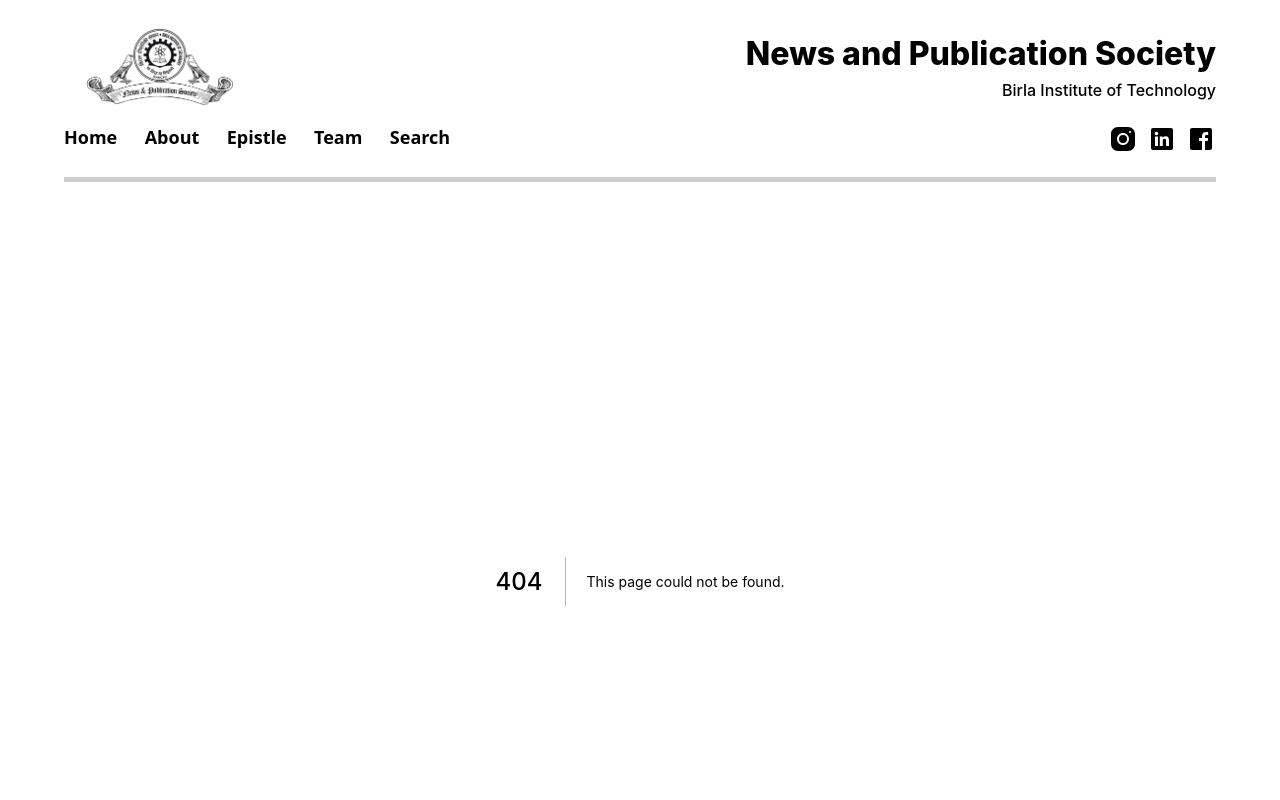
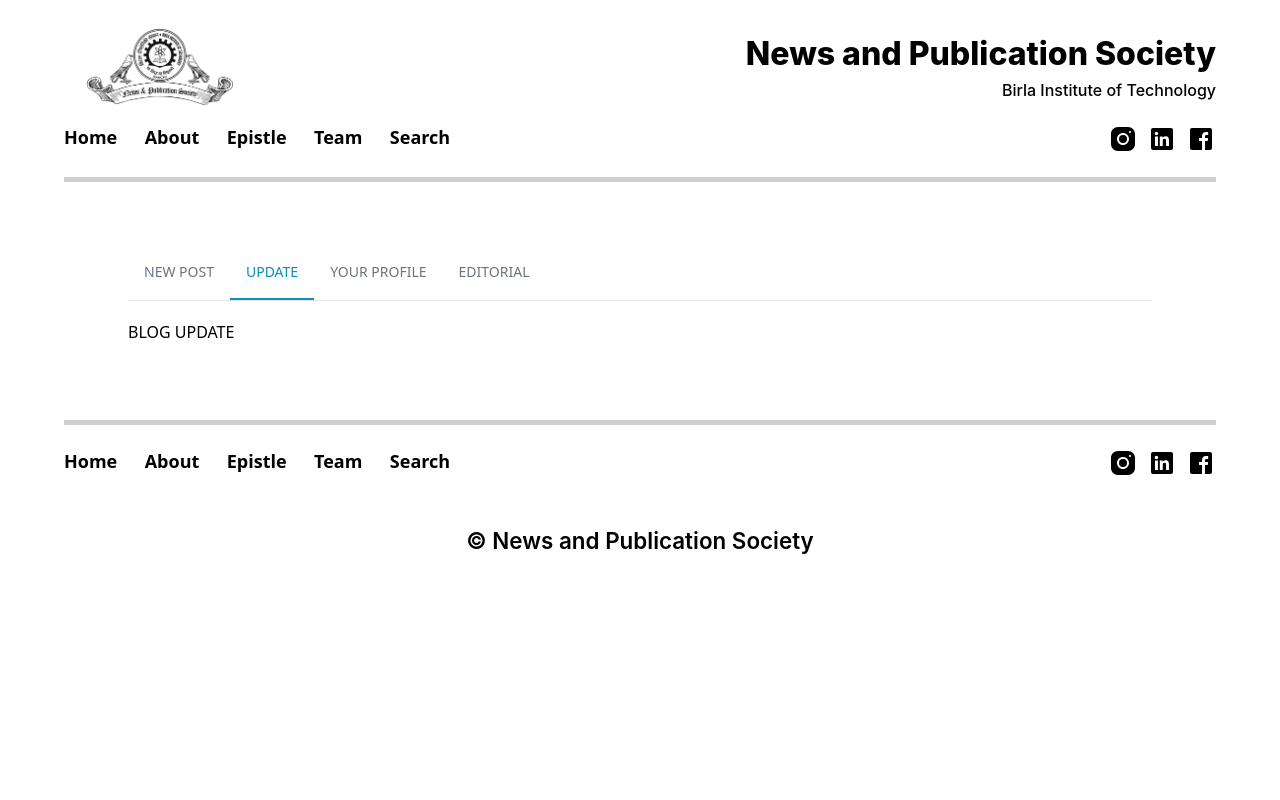
Before and after one commit to Riturajrs/NAPS-Website, a Next.js app: page /Admin in a window 1280 px wide. Before the commit this address had no page. Shown: the top 800 px of the page. Built offline with nearby package versions, Linux system fonts and the light colour scheme.

Commit message:
Switchable Tabs in Admin Portal

```diff
--- a/package.json
+++ b/package.json
@@ -11,6 +11,8 @@
   },
   "dependencies": {
     "cookie": "^0.5.0",
+    "flowbite": "^1.4.7",
+    "flowbite-react": "^0.0.25",
     "next": "12.1.2",
     "react": "18.0.0",
     "react-cookie": "^4.1.1",
--- /dev/null
+++ b/pages/Admin/Admin.module.css
@@ -0,0 +1,6 @@
+.formContainer{
+    margin-left: 10%;
+    margin-top: 5%;
+    margin-bottom: 5%;
+    margin-right: 10%;
+}
--- /dev/null
+++ b/pages/Admin/index.js
@@ -0,0 +1,33 @@
+import { Tabs } from "flowbite-react";
+import styles from "./Admin.module.css";
+
+const Admin = ()=>{
+    return <div className={styles.formContainer}>
+        <Tabs.Group
+        aria-label="Tabs with underline"
+        style="underline"
+        >
+            <Tabs.Item title="NEW POST">
+                POST FORM
+                {/* DROP COMPONENT FOR POST FORM HERE */}
+            </Tabs.Item>
+            <Tabs.Item
+                active={true}
+                title="UPDATE"
+            >
+                BLOG UPDATE
+                {/* DROP COMPONENT FOR BLOG UPDATE HERE */}
+            </Tabs.Item>
+            <Tabs.Item title="YOUR PROFILE">
+                AUTHOR PROFILE UPDATE
+                {/* DROP COMPONENT FOR ATUHOR PROFILE HERE */}
+            </Tabs.Item>
+            <Tabs.Item title="EDITORIAL">
+                EDITORIAL FORM
+                {/* DROP COMPONENT FOR EDITORIAL POSTING FORM HERE  */}
+            </Tabs.Item>
+        </Tabs.Group>
+    </div>
+}
+
+export default Admin;
--- a/pages/_app.js
+++ b/pages/_app.js
@@ -1,6 +1,7 @@
 import Header from '../components/Header/Header'
 import Footer from "../components/Footer/Footer"
 import '../styles/globals.css'
+
 
 function MyApp({ Component, pageProps }) {
 
--- a/tailwind.config.js
+++ b/tailwind.config.js
@@ -2,9 +2,12 @@ module.exports = {
   content: [
     "./pages/**/*.{js,ts,jsx,tsx}",
     "./components/**/*.{js,ts,jsx,tsx}",
+    'node_modules/flowbite-react/**/*.{js,jsx,ts,tsx}'
   ],
   theme: {
     extend: {},
   },
-  plugins: [],
+  plugins: [
+    require('flowbite/plugin')
+  ],
 }
```
Also changed, not shown: 2 other files (tests, documents, lock files or other folders).
